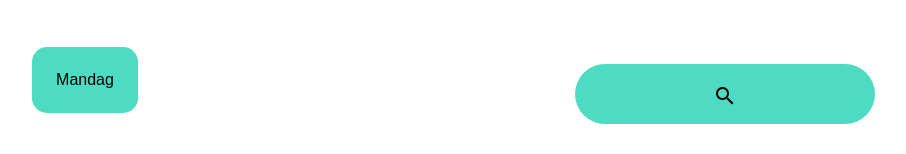
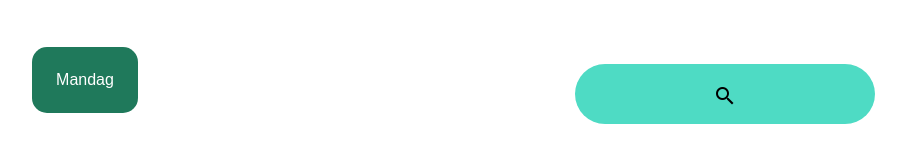
Before and after one commit to LarisaSK/weatherForecastApp, a website built with webpack: page index.html in a window 1280 px wide. In both pictures the pointer is over the item "Mandag". Shown: the top 154 px of the page, without its empty margins (35-941 px from the left). Built offline with nearby package versions, Linux system fonts and the light colour scheme; files whose address does not match are found by name.

Commit message:
Change background & font on forecastDays hover or active

```diff
--- a/src/script.ts
+++ b/src/script.ts
@@ -161,3 +161,4 @@ function setUpNavClickEvents(): void {
         });
     });
 }
+setUpNavClickEvents();
--- a/src/styles.scss
+++ b/src/styles.scss
@@ -75,6 +75,12 @@ $font-weight-bold: 700;
         cursor: pointer;
         margin: 0 0.5rem;
         transition: 0.2s ease;
+
+&:hover,
+&.active{
+    background-color: rgb(31, 121, 91);
+    color: #FFF;
+        }
       }
     }
   }
```
Also changed, not shown: dist/script.js, dist/styles.css, 2 other files.
